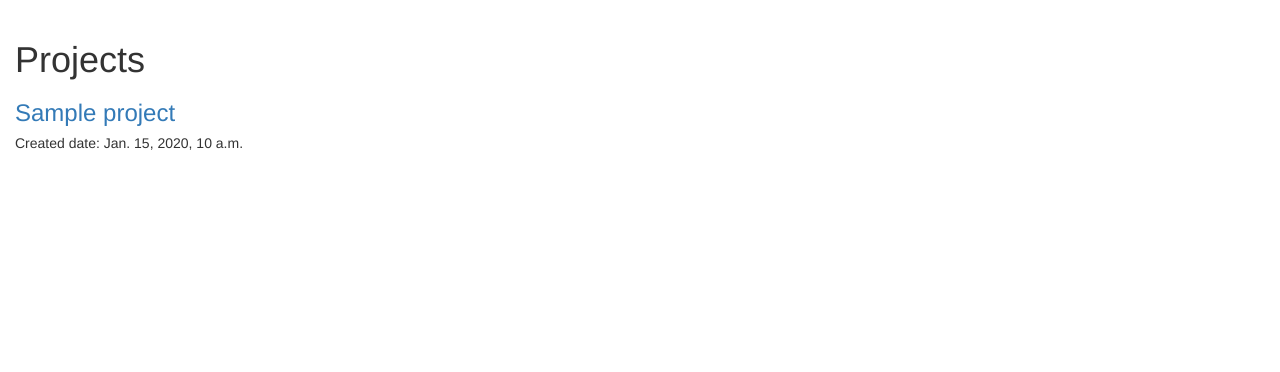
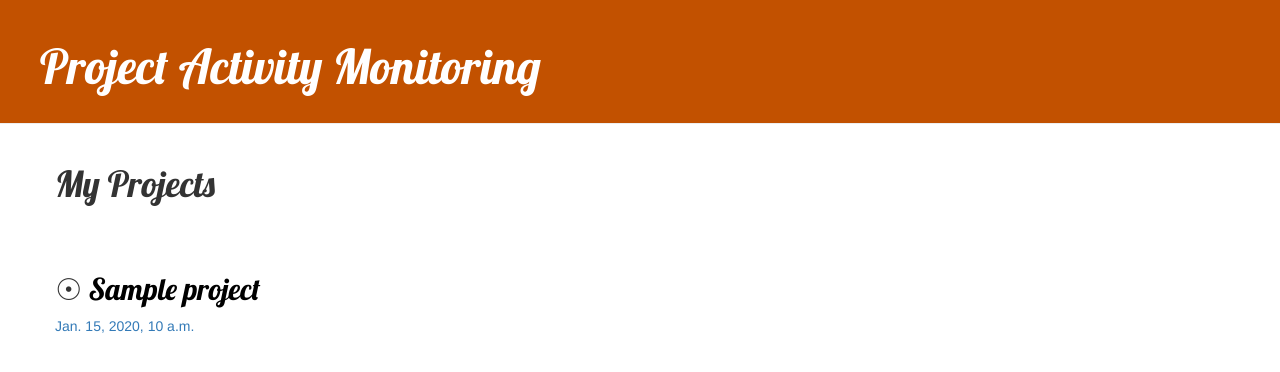
Before and after one commit to b0ran0v/Activity_Monitoring, a Django app: page / in a window 1280 px wide. Shown: the top 372 px of the page. Run offline with Django 3.2, Linux system fonts and the light colour scheme; tables that the repository leaves empty hold one stand-in row (values such as "Sample post"); some libraries are stand-ins or nearby versions.

Commit message:
Created base html, created project detail html, url and view

```diff
--- a/Project_Activity_Monitoring/static/css/project_list.css
+++ b/Project_Activity_Monitoring/static/css/project_list.css
@@ -1,6 +1,49 @@
-h1 a, h2 a {
-    color: #C25100;
+.body{
+    margin-left: 15px;
 }
-body {
-    padding-left: 15px;
+.page-header {
+    background-color: #C25100;
+    margin-top: 0;
+    padding: 20px 20px 20px 40px;
 }
+
+.page-header h1, .page-header h1 a, .page-header h1 a:visited, .page-header h1 a:active {
+    color: #ffffff;
+    font-size: 36pt;
+    text-decoration: none;
+}
+
+.content {
+    margin-left: 40px;
+}
+
+h1, h2, h3, h4 {
+    font-family: 'Lobster', cursive;
+}
+
+.date {
+    color: #828282;
+}
+
+.save {
+    float: right;
+}
+
+.post-form textarea, .post-form input {
+    width: 100%;
+}
+
+.top-menu, .top-menu:hover, .top-menu:visited {
+    color: #ffffff;
+    float: right;
+    font-size: 26pt;
+    margin-right: 20px;
+}
+
+.project {
+    margin-bottom: 70px;
+}
+
+.project h2 a, .project h2 a:visited {
+    color: #000000;
+}
--- a/Project_Activity_Monitoring/urls.py
+++ b/Project_Activity_Monitoring/urls.py
@@ -4,4 +4,5 @@ from . import views
 
 urlpatterns = [
     path('', views.project_list, name='project_list'),
+    path('project/<int:pk>/', views.project_detail, name='project_detail'),
 ]
--- a/Project_Activity_Monitoring/views.py
+++ b/Project_Activity_Monitoring/views.py
@@ -1,7 +1,12 @@
-from django.shortcuts import render
+from django.shortcuts import render, get_object_or_404
 from .models import Project
 
 
 def project_list(request):
     projects = Project.objects.order_by('date_created')
     return render(request, 'Project_Management/project_list.html', {'projects': projects})
+
+
+def project_detail(request, pk):
+    project = get_object_or_404(Project, pk=pk)
+    return render(request, 'Project_Management/project_detail.html', {'project': project})
--- /dev/null
+++ b/templates/Project_Management/base.html
@@ -0,0 +1,23 @@
+{% load static %}
+<html>
+    <head>
+        <title>Management Page</title>
+        <link rel="stylesheet" href="//maxcdn.bootstrapcdn.com/bootstrap/3.2.0/css/bootstrap.min.css">
+        <link rel="stylesheet" href="//maxcdn.bootstrapcdn.com/bootstrap/3.2.0/css/bootstrap-theme.min.css">
+        <link href='//fonts.googleapis.com/css?family=Lobster&subset=latin,latin-ext' rel='stylesheet' type='text/css'>
+        <link rel="stylesheet" href="{% static 'css/project_list.css' %}">
+    </head>
+    <body>
+        <div class="page-header">
+            <h1><a href="/">Project Activity Monitoring</a></h1>
+        </div>
+        <div class="content container">
+            <div class="row">
+                <div class="col-md-8">
+                {% block content %}
+                {% endblock %}
+                </div>
+            </div>
+        </div>
+    </body>
+</html>
--- a/templates/Project_Management/project_list.html
+++ b/templates/Project_Management/project_list.html
@@ -1,18 +1,12 @@
-{% load static %}
-<!DOCTYPE html>
-<br lang="en">
-<head>
-    <meta charset="UTF-8">
-    <title>Management Page</title>
-    <link rel="stylesheet" href="{% static 'css/project_list.css' %}">
-    <link rel="stylesheet" href="//maxcdn.bootstrapcdn.com/bootstrap/3.2.0/css/bootstrap.min.css">
-    <link rel="stylesheet" href="//maxcdn.bootstrapcdn.com/bootstrap/3.2.0/css/bootstrap-theme.min.css">
-</head>
-    <h1>Projects</h1>
+{% extends 'Project_Management/base.html' %}
+
+{% block content %}
+    <h1>My Projects</h1>
+    </br></br>
     {% for project in projects %}
-        <h3><a href="">{{ project.title }}</a></h3>
-        <h5>Created date: {{ project.date_created}}</h5>
-        </br>
+        <div class="project">
+            <h2>&#9737; <a href="{% url 'project_detail' pk=project.pk %}">{{ project.title }}</a></h2>
+            <a>{{ project.date_created }}</a>
+        </div>
     {% endfor %}
-</body>
-</html>
+{% endblock %}
```
Also changed, not shown: templates/Project_Management/project_detail.html (added, +11 -0 lines).
